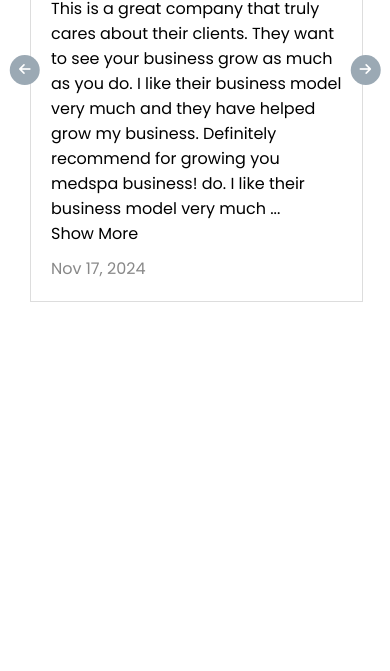
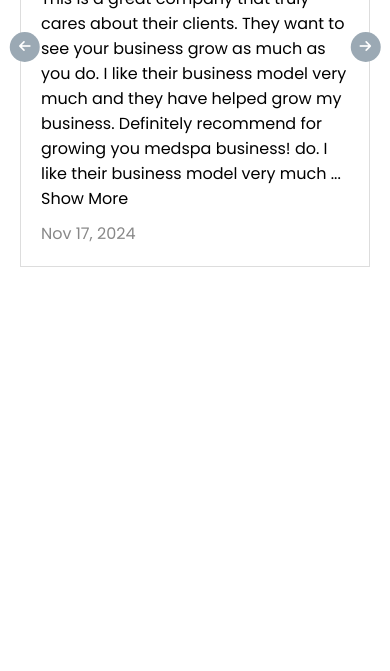
Before and after one commit to ashiqur-r-biplop/aestheticgrowthventures-testimonial-slider, a plain HTML site: page index.html in a window 390 px wide. Shown: the part 173-844 px from the top of the page. Drawn offline with Linux system fonts and the light colour scheme.

Commit message:
Added sinme icde

```diff
--- a/script.js
+++ b/script.js
@@ -1,5 +1,9 @@
 const slider = document.querySelector(".sliders");
-const slides = document.querySelectorAll(".slide");
+var w = window.innerWidth;
+console.log(w);
+const slides = document.querySelectorAll(
+  `${w > 520 ? ".slide" : ".slide-inner"} `
+);
 const nextButton = document.getElementById("next");
 const prevButton = document.getElementById("prev");
 
--- a/style.css
+++ b/style.css
@@ -134,10 +134,13 @@
   }
   .slide-inner-box {
     width: var(--slider-container-width) / 3;
+    gap: 0;
+    padding: 0;
   }
   .slide {
     width: var(--slider-container-width) / 3;
     width: 100%;
+    padding: 0;
   }
   .next-and-prev-btn {
     width: 95%;
```
Also changed, not shown: index.html (+0 -1 lines).
